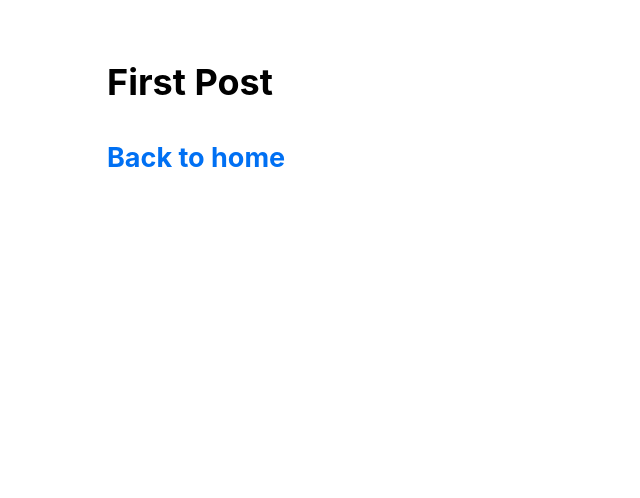
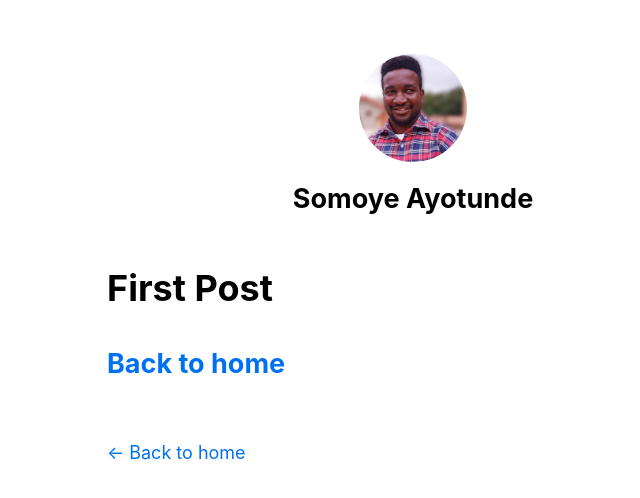
Before and after one commit to somoye123/Next.js-Basics, a Next.js app: page /posts/first-post in a window 1280 px wide. Shown: the top 498 px of the page, without its empty margins (227-867 px from the left). Built offline with nearby package versions, Linux system fonts and the light colour scheme.

Commit message:
update application layout file

```diff
--- a/components/layout.js
+++ b/components/layout.js
@@ -1,5 +1,66 @@
+import Head from "next/head";
 import styles from "./layout.module.css";
+import utilStyles from "../styles/utils.module.css";
+import Link from "next/link";
 
-export default function Layout({ children }) {
-  return <div className={styles.container}>{children}</div>;
+const name = "Somoye Ayotunde";
+export const siteTitle = "Next.js Sample Website";
+
+export default function Layout({ children, home }) {
+  return (
+    <div className={styles.container}>
+      <Head>
+        <link rel="icon" href="/favicon.ico" />
+        <meta
+          name="description"
+          content="Learn how to build a personal website using Next.js"
+        />
+        <meta
+          property="og:image"
+          content={`https://og-image.now.sh/${encodeURI(
+            siteTitle
+          )}.png?theme=light&md=0&fontSize=75px&images=https%3A%2F%2Fassets.vercel.com%2Fimage%2Fupload%2Ffront%2Fassets%2Fdesign%2Fnextjs-black-logo.svg`}
+        />
+        <meta name="og:title" content={siteTitle} />
+        <meta name="twitter:card" content="summary_large_image" />
+      </Head>
+      <header className={styles.header}>
+        {home ? (
+          <>
+            <img
+              src="/images/profile.jpg"
+              className={`${styles.headerHomeImage} ${utilStyles.borderCircle}`}
+              alt={name}
+            />
+            <h1 className={utilStyles.heading2Xl}>{name}</h1>
+          </>
+        ) : (
+          <>
+            <Link href="/">
+              <a>
+                <img
+                  src="/images/profile.jpg"
+                  className={`${styles.headerImage} ${utilStyles.borderCircle}`}
+                  alt={name}
+                />
+              </a>
+            </Link>
+            <h2 className={utilStyles.headingLg}>
+              <Link href="/">
+                <a className={utilStyles.colorInherit}>{name}</a>
+              </Link>
+            </h2>
+          </>
+        )}
+      </header>
+      <main>{children}</main>
+      {!home && (
+        <div className={styles.backToHome}>
+          <Link href="/">
+            <a>← Back to home</a>
+          </Link>
+        </div>
+      )}
+    </div>
+  );
 }
```
